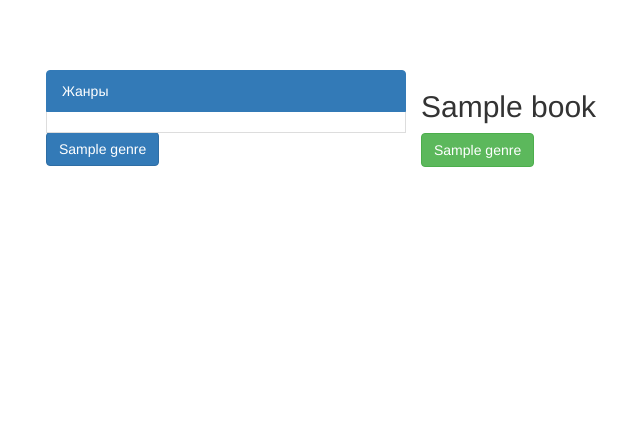
After one commit to VitalyW-Git/test.local, a Yii app: template views/book/index.php in a window 1280 px wide. The commit adds this page. Shown: the top 426 px of the page, without its empty margins (24-664 px from the left). Run offline with PHP 8.4 and a stand-in for Yii, Linux system fonts and the light colour scheme; the template is opened without the code that fills it: most values are stand-ins (such as "Sample title", 1, 10 or a date in 2020); data that the repository does not hold is empty; some libraries are stand-ins or nearby versions.

Commit message:
Реалезация и вывод widОбновВывод карточек по шid

```diff
--- a/config/web.php
+++ b/config/web.php
@@ -62,7 +62,8 @@ $config = [
 //                '/test/site/index' => 'site/index',
 //                'abc' => 'user/search',
                 'user/order/<id:\d+>' => 'user/order',
-                'user/delete/<id:\d+>' => 'user/delete'
+                'user/delete/<id:\d+>' => 'user/delete',
+                'book/<id:\d+>' => 'book/index',
             ],
         ],
 
--- /dev/null
+++ b/views/book/index.php
@@ -0,0 +1,50 @@
+<?php
+
+use app\models\Book;
+use app\models\Genre;
+use yii\helpers\Html;
+
+/** @var Book[] $books */
+/** @var Genre[] $genres */
+?>
+<div class="row">
+    <div class="col-md-4">
+        <div class="list-group">
+            <a href="#" class="list-group-item active">
+                Жанры
+            </a>
+            <?php
+            /** @var Genre $genre */
+            foreach ($genres as $genre) : ?>
+                <a href="#" class="list-group-item">
+                    <?= Html::a(
+                        $genre->name,
+                        ['book/book', 'id' => $genre->id],
+                        ['class' => 'btn btn-primary']
+                    ) ?>
+                </a>
+            <? endforeach; ?>
+        </div>
+    </div>
+    <div class="col-md-8">
+        <div class="body-content">
+            <div class="row">
+                <div class="card">
+                    <?php
+                    /** @var Book $book */
+                    foreach ($books as $book) : ?>
+                        <div class="card-body">
+                            <h2 class="card-title"><?= $book->name; ?></h2>
+                            <?php
+                            /** @var Genre $genres */
+                            $genre = $book->genres;
+                            foreach ($genre as $item) : ?>
+                                <button type="button" class="btn btn-success"><?= $item->name ?></button>
+                            <? endforeach; ?>
+                        </div>
+                    <? endforeach; ?>
+                </div>
+            </div>
+        </div>
+    </div>
+</div>
--- a/views/gangster/index.php
+++ b/views/gangster/index.php
@@ -22,7 +22,6 @@ use yii\web\View;
     'action' => ['/gangster/index'], // страница поиска
     'method' => 'GET',
 ]); ?>
-<?php $type = [0 => 'Мёртвый', 1 => 'Живой']; ?>
 <div class="row">
     <div class="col-sm-6 col-md-2">
         <?= $form->field($gangsterSearch, 'age')->textInput() ?>
@@ -41,10 +40,10 @@ use yii\web\View;
     </div>
 </div>
 
-<div class="btn-group" role="group" aria-label="...">
+<div class="btn-group" role="group" aria-label="">
     <button type="submit" class="btn btn-danger">Применить фильтры</button>
 </div>
-<div class="btn-group" role="group" aria-label="...">
+<div class="btn-group" role="group" aria-label="">
     <a class="btn btn-success" data-pjax="0" href="<?= Url::to(['/gangster']) ?>">Сбросить фильтры</a>
 </div>
 <?php ActiveForm::end(); ?>
--- a/views/layouts/main.php
+++ b/views/layouts/main.php
@@ -46,6 +46,7 @@ AppAsset::register($this);
 //            ['label' => 'Home', 'url' => ['/site/index']],
 //            ['label' => 'About', 'url' => ['/site/about']],
 //            ['label' => 'Contact', 'url' => ['/site/contact']],
+            ['label' => 'Book', 'url' => ['/book/index']],
             ['label' => 'User', 'url' => ['/user/']],
             ['label' => 'Search', 'url' => ['/user/search']],
             ['label' => 'Team', 'url' => ['/team']],
--- a/views/user/age.php
+++ b/views/user/age.php
@@ -10,6 +10,6 @@ use app\models\User;
 
 <?php foreach ($users as $user) :?>
     <ul>
-        <li><?= $user->id ?> <?= $user->name ?> <?= $user->age ?></li>
+        <li><?= $user->id ?> <?= $user->name ?> <?= $user->age ?> </li>
     </ul>
 <?php endforeach; ?>
```
Also changed, not shown: controllers/BookController.php (+31 -9 lines).
